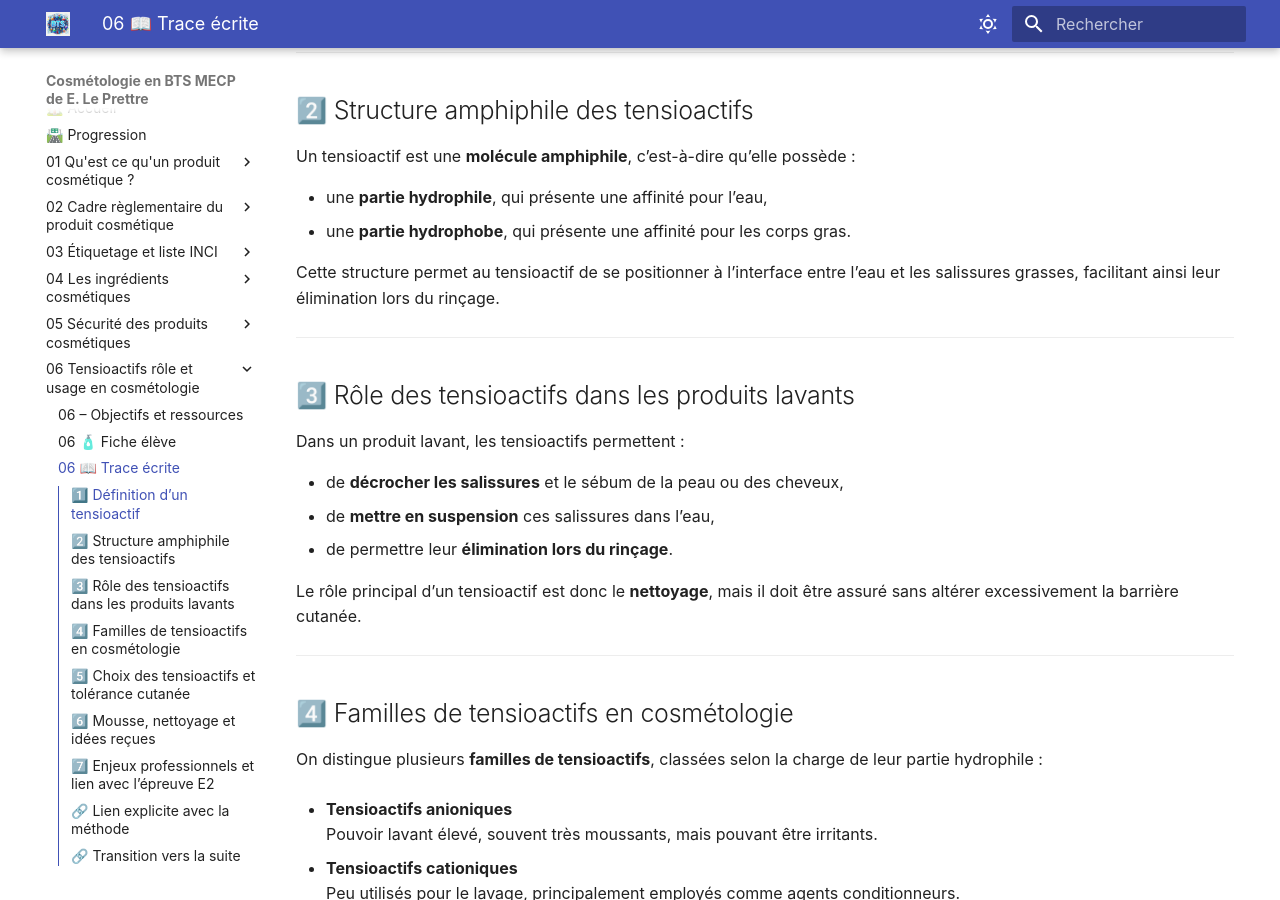
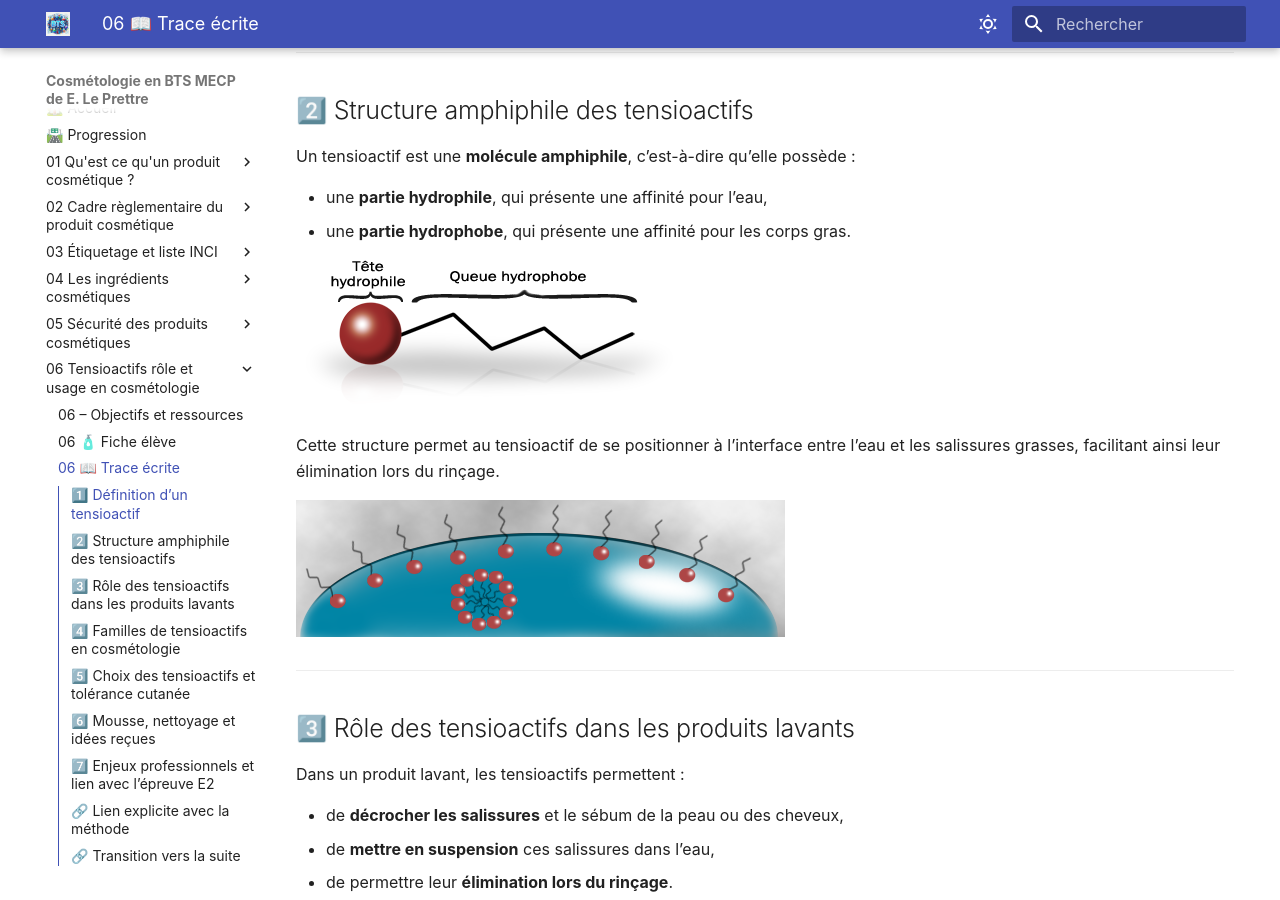
Before and after one commit to E-LePrettre/bts-mecp-cosmetologie, an MkDocs documentation site: the page built from docs/06_chapitre/06b_trace_ecrite.md, in a window 1280 px wide and 900 px high, scrolled down 614 px. Built offline with MkDocs 1.6.1 and Material for MkDocs 9.7.7, drawn with Linux system fonts in a browser that asks for light colours.

Commit message:
06b et 06c

```diff
--- a/docs/06_chapitre/06b_trace_ecrite.md
+++ b/docs/06_chapitre/06b_trace_ecrite.md
@@ -31,7 +31,11 @@ Un tensioactif est une **molécule amphiphile**, c’est-à-dire qu’elle poss
 - une **partie hydrophile**, qui présente une affinité pour l’eau,
 - une **partie hydrophobe**, qui présente une affinité pour les corps gras.
 
+![Représentation d'un tensioactif](tensio.png)
+
 Cette structure permet au tensioactif de se positionner à l’interface entre l’eau et les salissures grasses, facilitant ainsi leur élimination lors du rinçage.
+
+![Formation de micelles](agregat.png)
 
 ---
 
```
Also changed, not shown: docs/06_chapitre/06c_evaluation.md (+8 -7 lines), docs/06_chapitre/agregat.png (added), 2 other files.
